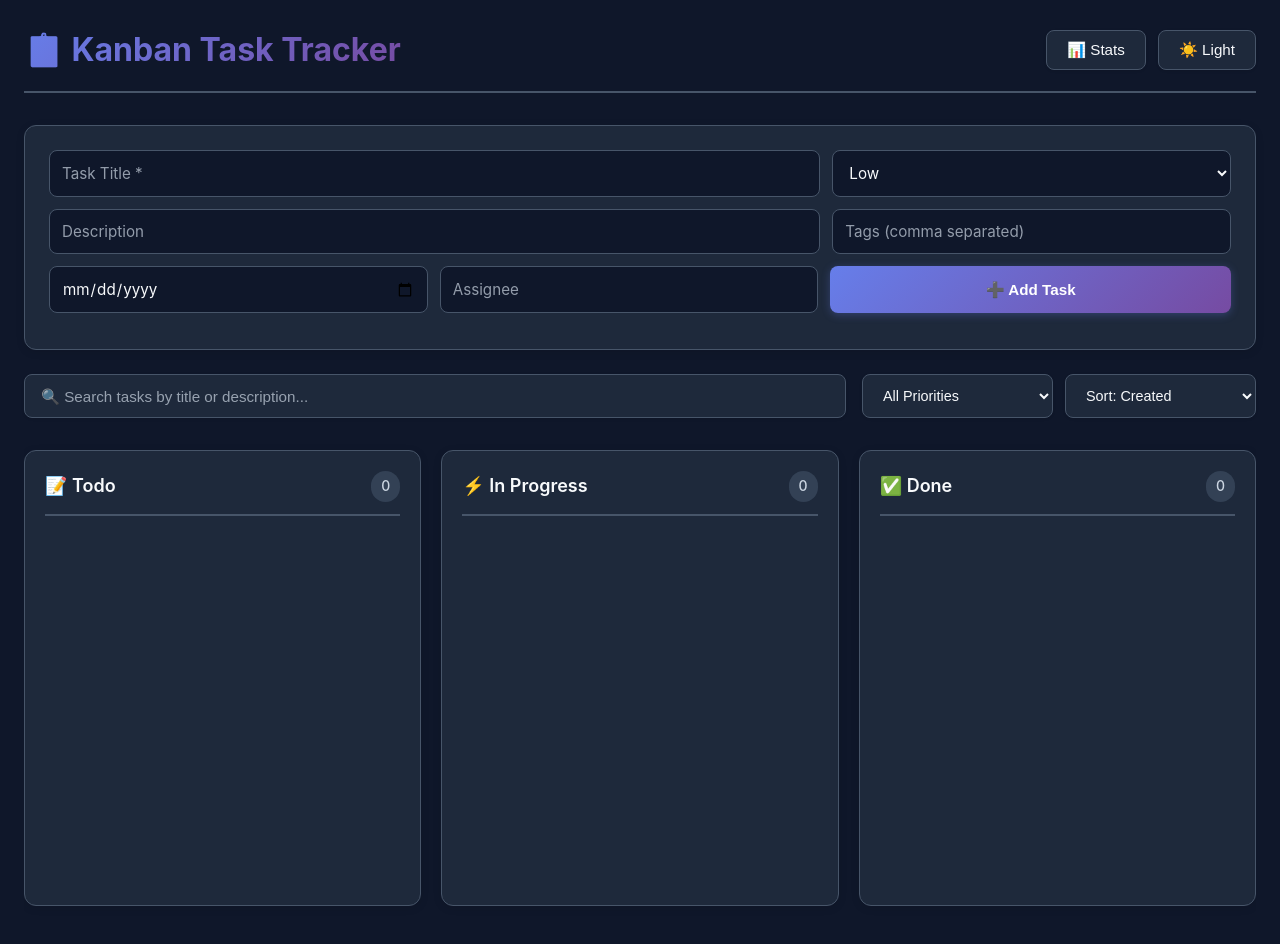
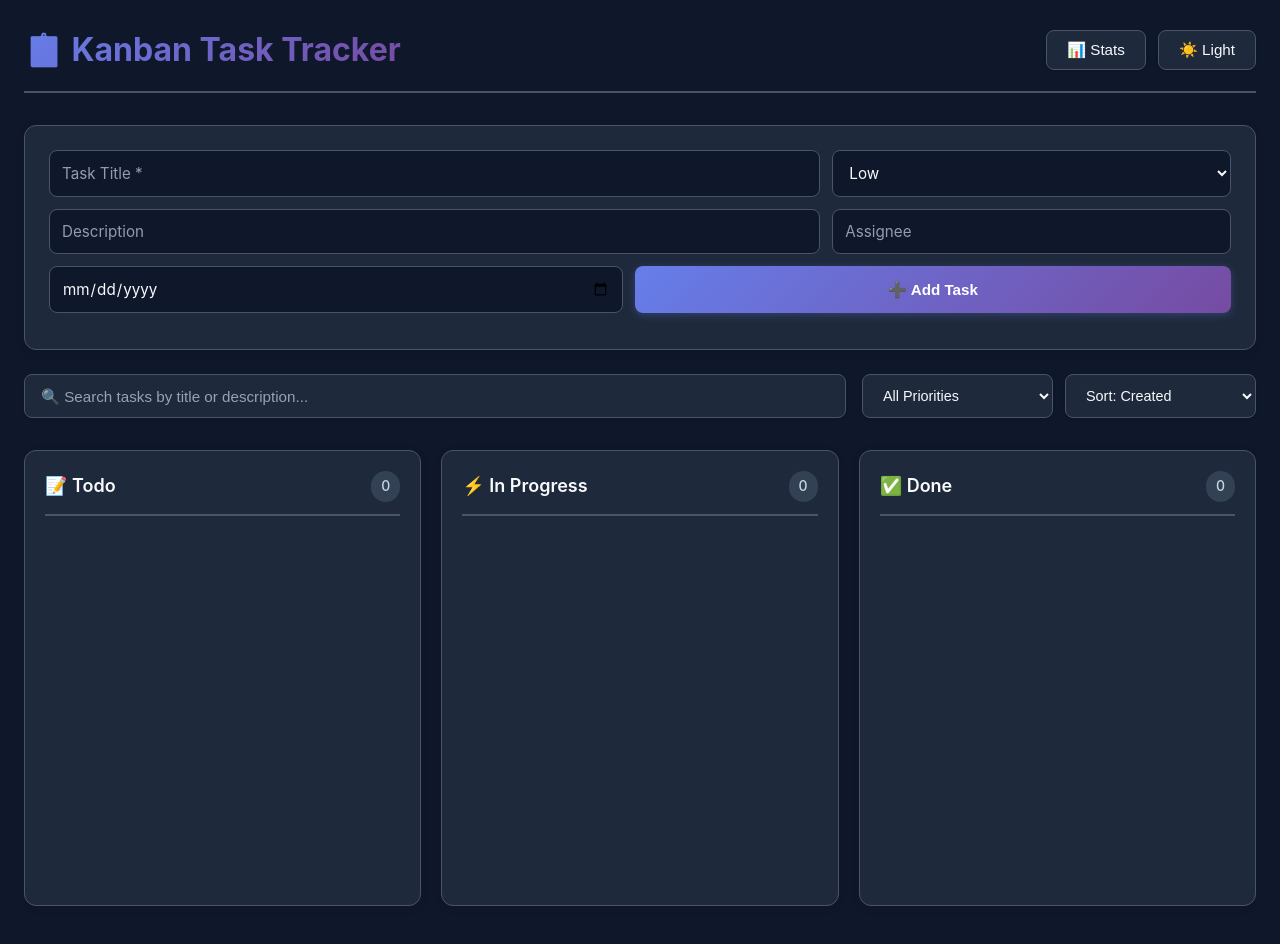
Before and after one commit to azezal1/Kanban_TaskTracker, a React (Vite) app: page / in a window 1280 px wide. Built offline with nearby package versions, Linux system fonts and the light colour scheme.

Commit message:
task properties

```diff
--- a/src/components/TaskCard.jsx
+++ b/src/components/TaskCard.jsx
@@ -78,14 +78,6 @@ function TaskCard({ task, onEditTask, onDeleteTask }) {
         </div>
       )}
 
-      {task.tags && task.tags.length > 0 && (
-        <div className="tags-container">
-          {task.tags.map((tag, i) => (
-            <span key={i} className="tag-badge">{tag}</span>
-          ))}
-        </div>
-      )}
-
       {task.description && (
         <p className="task-desc">{task.description}</p>
       )}
--- a/src/components/TaskForm.jsx
+++ b/src/components/TaskForm.jsx
@@ -5,7 +5,6 @@ function TaskForm({ onAddTask }) {
   const [title, setTitle] = useState('');
   const [description, setDescription] = useState('');
   const [priority, setPriority] = useState('Low');
-  const [tags, setTags] = useState('');
   const [dueDate, setDueDate] = useState('');
   const [assignee, setAssignee] = useState('');
 
@@ -18,7 +17,6 @@ function TaskForm({ onAddTask }) {
       title: title.trim(),
       description: description.trim(),
       priority,
-      tags: tags.split(',').map(t => t.trim()).filter(Boolean),
       dueDate: dueDate || null,
       assignee: assignee.trim() || null,
       comments: [],
@@ -30,7 +28,6 @@ function TaskForm({ onAddTask }) {
     setTitle('');
     setDescription('');
     setPriority('Low');
-    setTags('');
     setDueDate('');
     setAssignee('');
   };
@@ -66,9 +63,9 @@ function TaskForm({ onAddTask }) {
         />
         <input
           type="text"
-          placeholder="Tags (comma separated)"
-          value={tags}
-          onChange={(e) => setTags(e.target.value)}
+          placeholder="Assignee"
+          value={assignee}
+          onChange={(e) => setAssignee(e.target.value)}
           className="task-input flex-1"
         />
       </div>
@@ -80,13 +77,6 @@ function TaskForm({ onAddTask }) {
           onChange={(e) => setDueDate(e.target.value)}
           className="task-input flex-1"
         />
-        <input
-          type="text"
-          placeholder="Assignee"
-          value={assignee}
-          onChange={(e) => setAssignee(e.target.value)}
-          className="task-input flex-1"
-        />
         <button type="submit" className="add-task-btn flex-1">➕ Add Task</button>
       </div>
     </form>
--- a/src/components/TaskModal.jsx
+++ b/src/components/TaskModal.jsx
@@ -5,7 +5,6 @@ function TaskModal({ task, onClose, onSave }) {
   const [title, setTitle] = useState(task.title);
   const [description, setDescription] = useState(task.description || '');
   const [priority, setPriority] = useState(task.priority || 'Low');
-  const [tags, setTags] = useState(task.tags ? task.tags.join(', ') : '');
   const [dueDate, setDueDate] = useState(task.dueDate || '');
   const [assignee, setAssignee] = useState(task.assignee || '');
   const [comments, setComments] = useState(task.comments || []);
@@ -15,7 +14,6 @@ function TaskModal({ task, onClose, onSave }) {
     setTitle(task.title);
     setDescription(task.description || '');
     setPriority(task.priority || 'Low');
-    setTags(task.tags ? task.tags.join(', ') : '');
     setDueDate(task.dueDate || '');
     setAssignee(task.assignee || '');
     setComments(task.comments || []);
@@ -29,7 +27,6 @@ function TaskModal({ task, onClose, onSave }) {
       title: title.trim(),
       description: description.trim(),
       priority,
-      tags: tags.split(',').map(t => t.trim()).filter(Boolean),
       dueDate: dueDate || null,
       assignee: assignee.trim() || null,
       comments
@@ -76,15 +73,9 @@ function TaskModal({ task, onClose, onSave }) {
             </div>
           </div>
 
-          <div className="form-group row-group">
-            <div className="flex-1">
-              <label>Assignee</label>
-              <input type="text" value={assignee} onChange={e => setAssignee(e.target.value)} placeholder="Who's working on this?" />
-            </div>
-            <div className="flex-2">
-              <label>Tags (comma separated)</label>
-              <input type="text" value={tags} onChange={e => setTags(e.target.value)} />
-            </div>
+          <div className="form-group">
+            <label>Assignee</label>
+            <input type="text" value={assignee} onChange={e => setAssignee(e.target.value)} placeholder="Who's working on this?" />
           </div>
 
           <div className="form-group">
--- a/src/styles/TaskCard.css
+++ b/src/styles/TaskCard.css
@@ -108,23 +108,6 @@
   line-height: 1.5;
 }
 
-.tags-container {
-  display: flex;
-  flex-wrap: wrap;
-  gap: 0.375rem;
-  margin-bottom: 0.75rem;
-}
-
-.tag-badge {
-  background-color: rgba(59, 130, 246, 0.1);
-  color: #60a5fa;
-  font-size: 0.75rem;
-  padding: 0.2rem 0.5rem;
-  border-radius: 0.25rem;
-  border: 1px solid rgba(59, 130, 246, 0.2);
-  font-weight: 500;
-}
-
 .task-assignee {
   font-size: 0.8rem;
   color: var(--text-muted);
```
